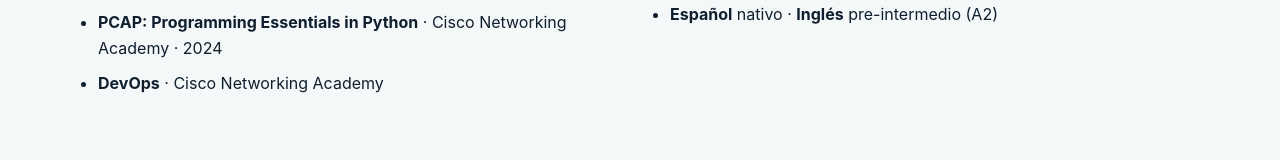
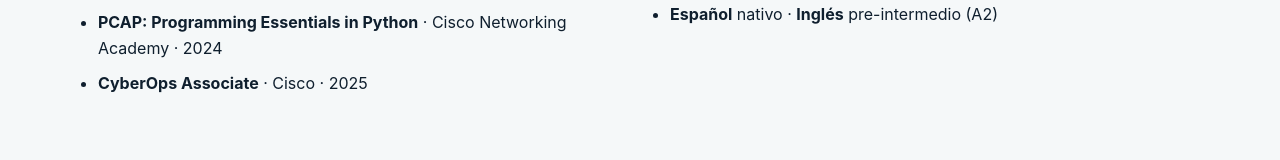
Before and after one commit to DarwinMontiel/DarwinMontiel.github.io, a plain HTML site: page index.html in a window 1280 px wide. Shown: the part 5228-5388 px from the top of the page. Drawn offline with Linux system fonts and the light colour scheme.

Commit message:
certificaciones: CyberOps Associate de Cisco

```diff
--- a/index.html
+++ b/index.html
@@ -293,7 +293,7 @@
               <li><strong>Blue Prism Developer Certification</strong> · SS&amp;C Blue Prism</li>
               <li><strong>Automation Developer – Python (niveles I a III)</strong> · Robocorp · 2025</li>
               <li><strong>PCAP: Programming Essentials in Python</strong> · Cisco Networking Academy · 2024</li>
-              <li><strong>DevOps</strong> · Cisco Networking Academy</li>
+              <li><strong>CyberOps Associate</strong> · Cisco · 2025</li>
             </ul>
           </div>
           <div>
```
